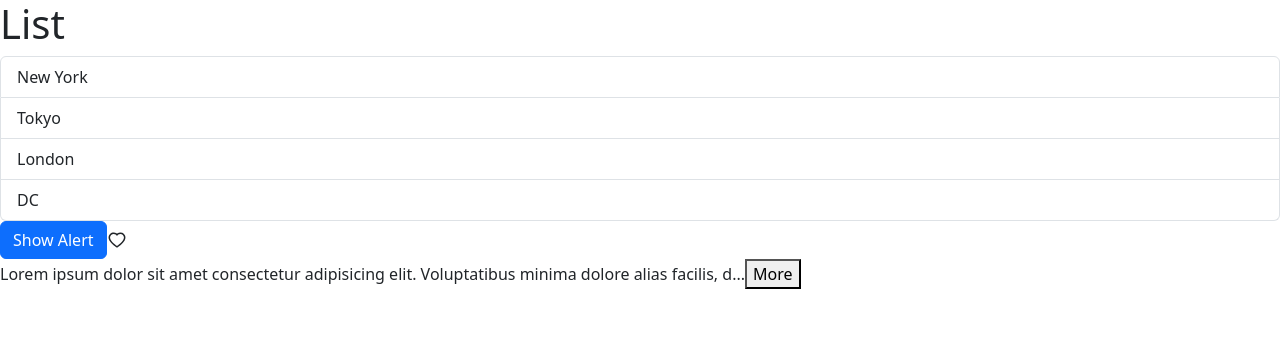
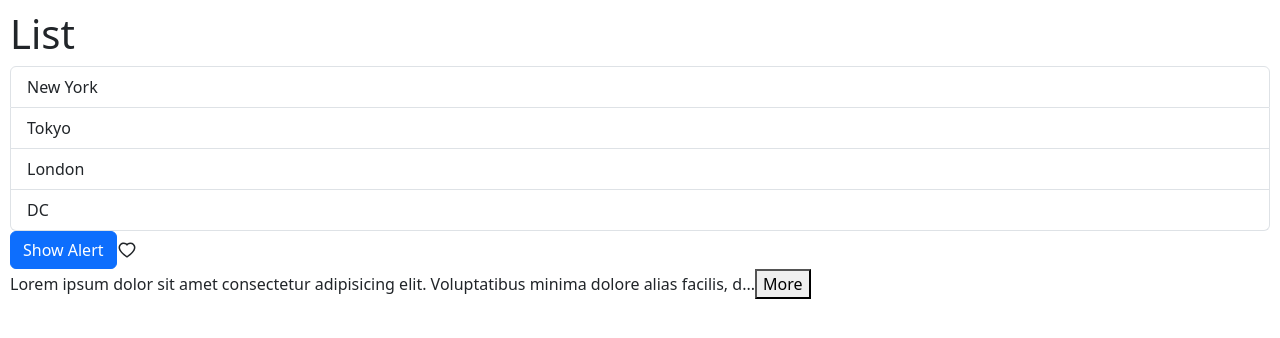
Before and after one commit to awab228/react-ts-vite, a React (Vite) app: page / in a window 1280 px wide. Shown: the top 338 px of the page. Built offline with nearby package versions, Linux system fonts and the light colour scheme.

Commit message:
adds index.css for global css and imports it into main

```diff
--- /dev/null
+++ b/src/index.css
@@ -0,0 +1,3 @@
+body {
+    margin: 10px;
+}
```
Also changed, not shown: src/main.tsx (+8 -7 lines).
